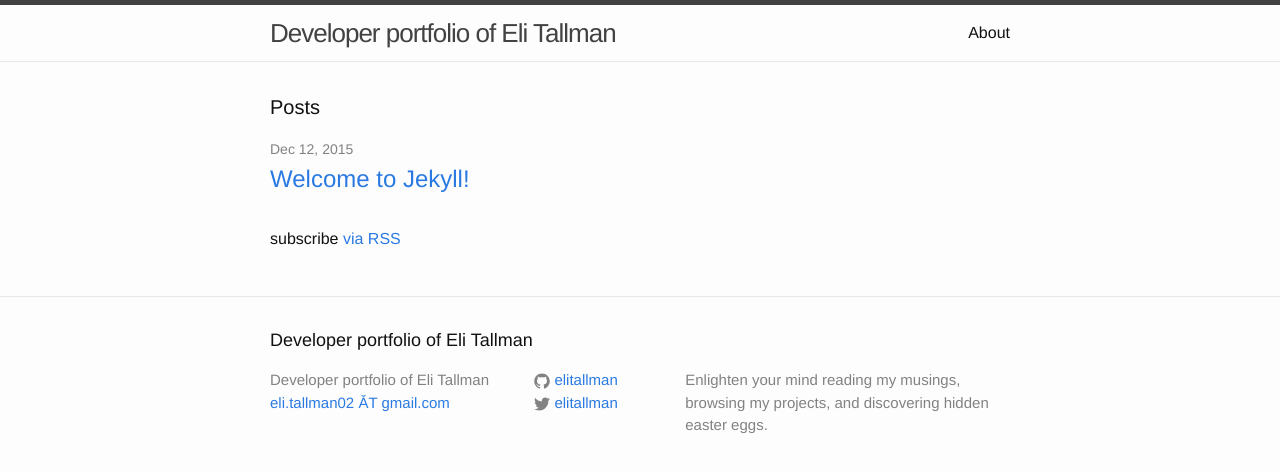
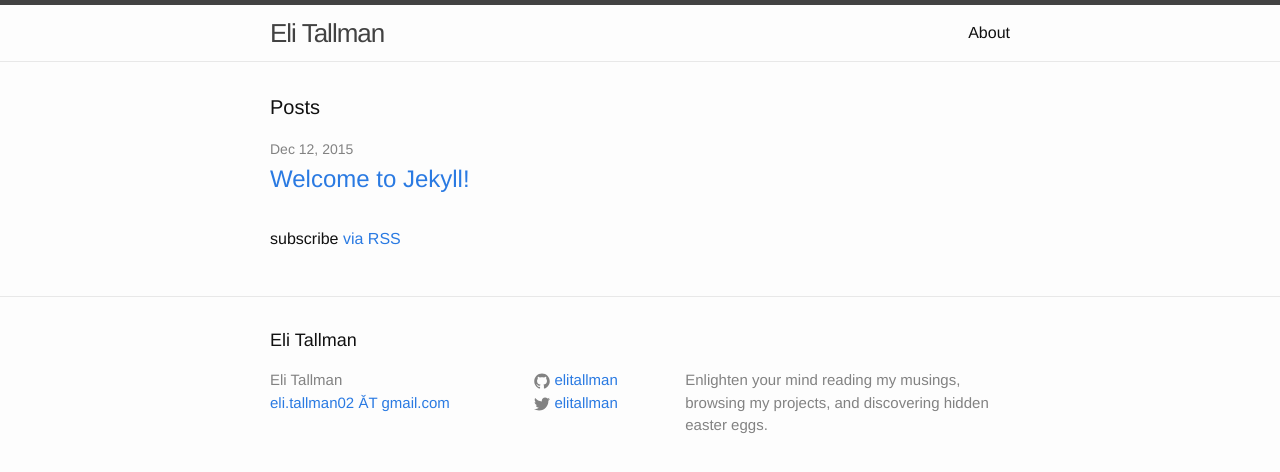
Before and after one commit to elitallman/elitallman.github.io, a Jekyll site: the page built from index.html, in a window 1280 px wide. Shown: the top 472 px of the page. Built offline with Jekyll 4.4.1, drawn with Linux system fonts in a browser that asks for light colours.

Commit message:
Update _config.yml

```diff
--- a/_config.yml
+++ b/_config.yml
@@ -6,7 +6,7 @@
 # 'jekyll serve'. If you change this file, please restart the server process.
 
 # Site settings
-title: Developer portfolio of Eli Tallman
+title: Eli Tallman
 email: eli.tallman02 ǍT gmail.com
 description: > # this means to ignore newlines until "baseurl:"
   Enlighten your mind reading my musings, browsing my projects, and discovering hidden easter eggs.
```
